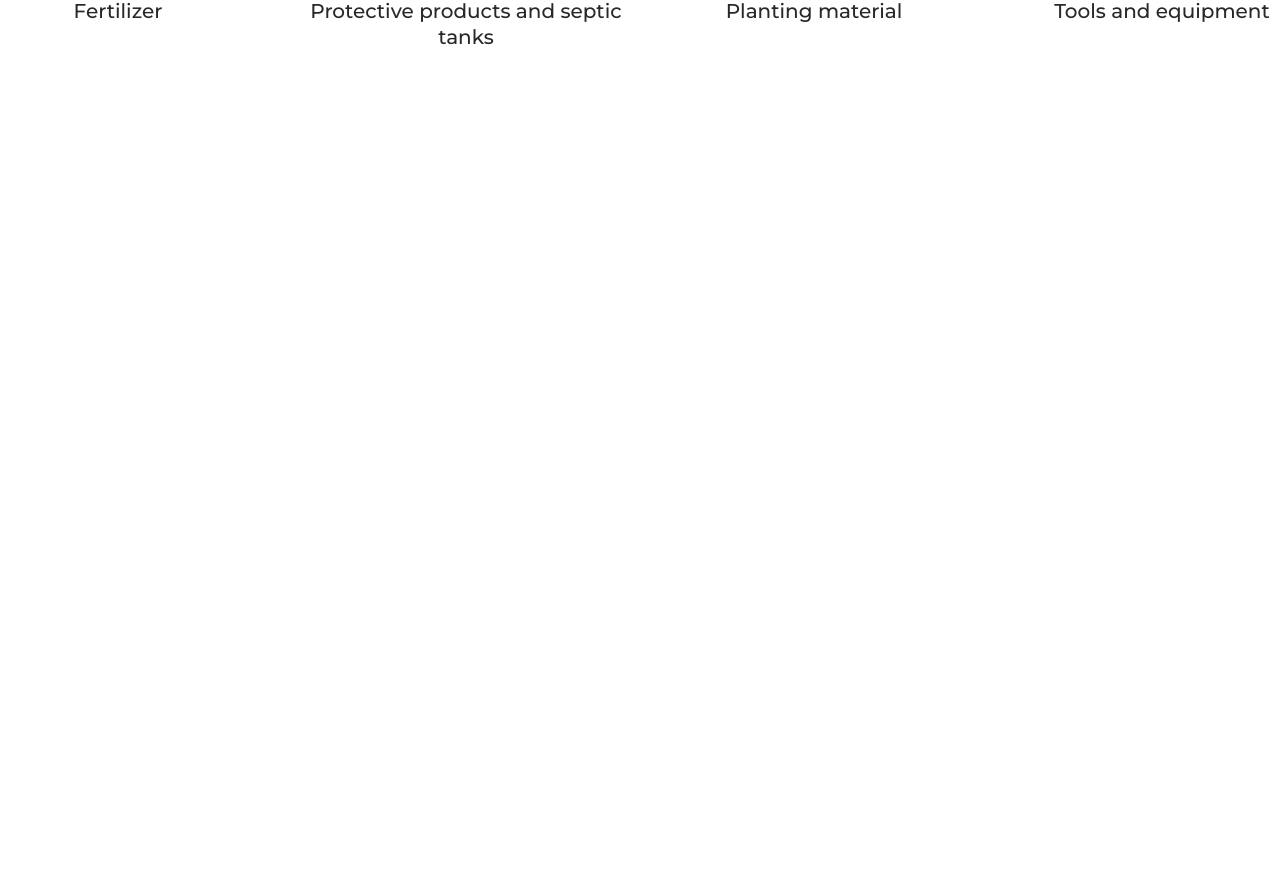
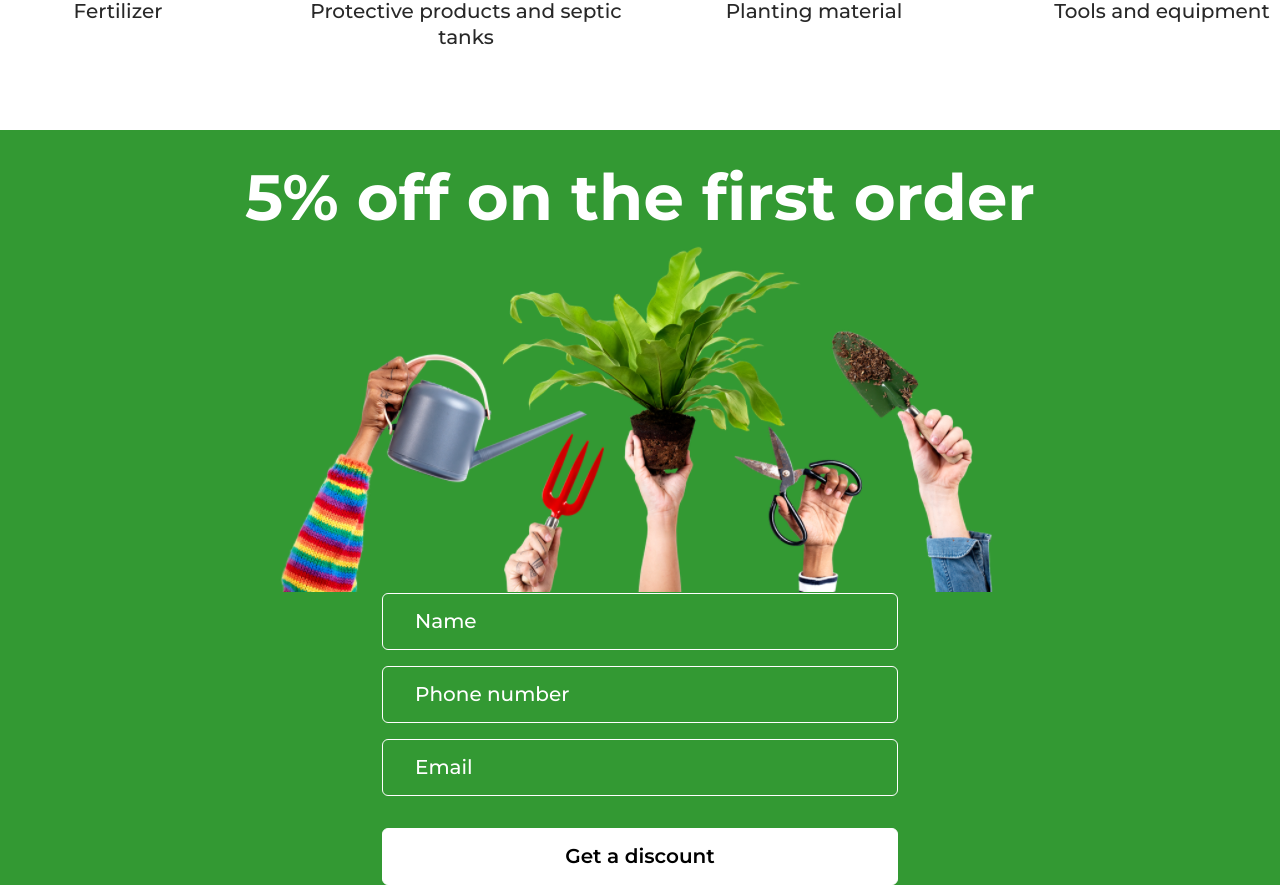
Before and after one commit to Anatoli1022/garden, a React (Vite) app: page / in a window 1280 px wide. Shown: the part 1312-2197 px from the top of the page. Before the commit the page ends 1362 px from the top, so only its background shows below. Built offline with nearby package versions, Linux system fonts and the light colour scheme.

Commit message:
feat: adds section order for page home

```diff
--- a/src/pages/Home.tsx
+++ b/src/pages/Home.tsx
@@ -1,11 +1,13 @@
 import Categories from '../components/pages/home/categories/Categories';
 import Hero from '../components/pages/home/hero/Hero';
+import Order from '../components/pages/home/order/Order';
 
 const Home = () => {
   return (
     <>
       <Hero />
       <Categories />
+      <Order />
     </>
   );
 };
```
